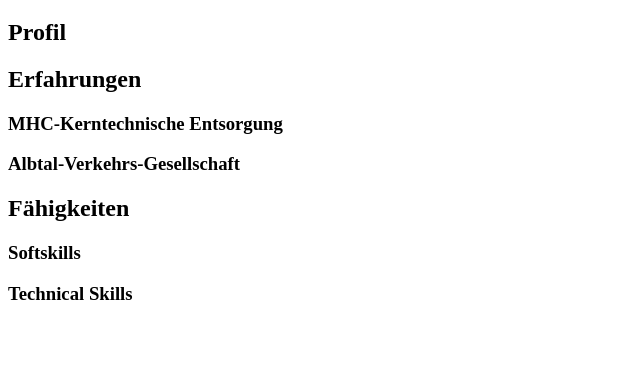
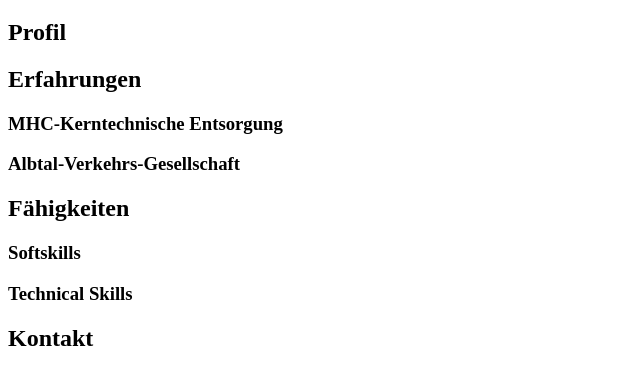
Before and after one commit to Chronike/first-step-with-html, a plain HTML site: page index.html in a window 1280 px wide. Shown: the part 61-446 px from the top of the page, without its empty margins (0-640 px from the left). Drawn offline with Linux system fonts and the light colour scheme.

Commit message:
Kontakt hinzugefügt

```diff
--- a/index.html
+++ b/index.html
@@ -35,6 +35,9 @@
         <section>
             <h3>Technical Skills</h3>
         </section>
+        <article>
+            <h2>Kontakt</h2>
+        </article>
     </main>
 
 </body>
```
